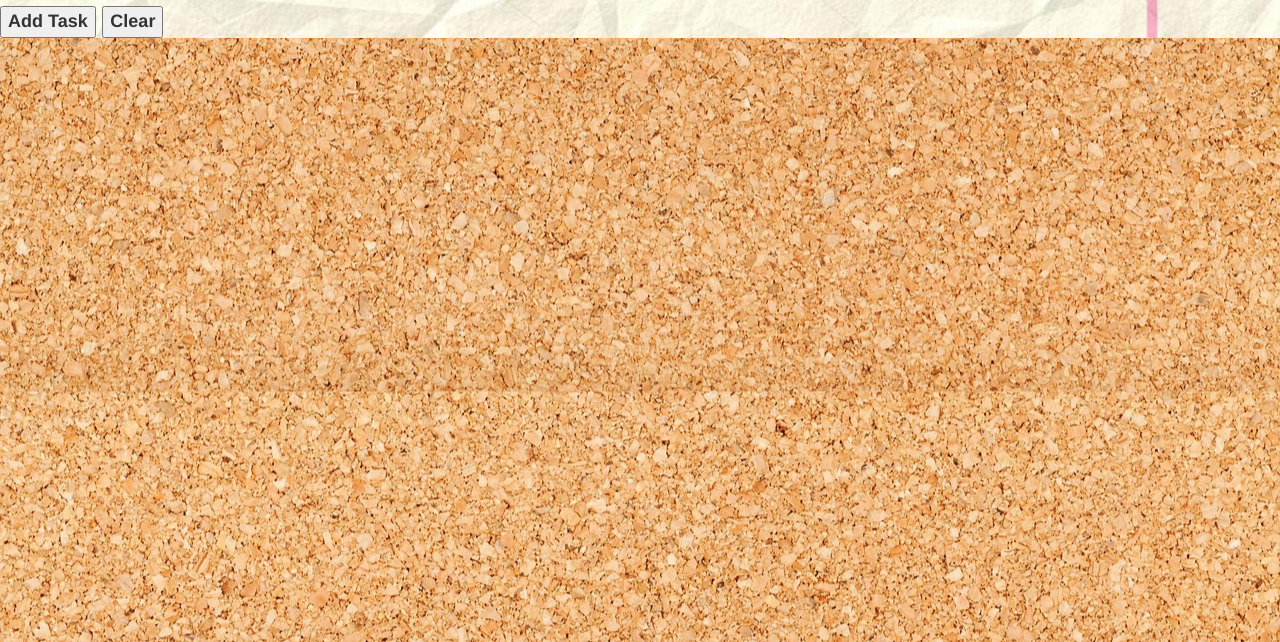
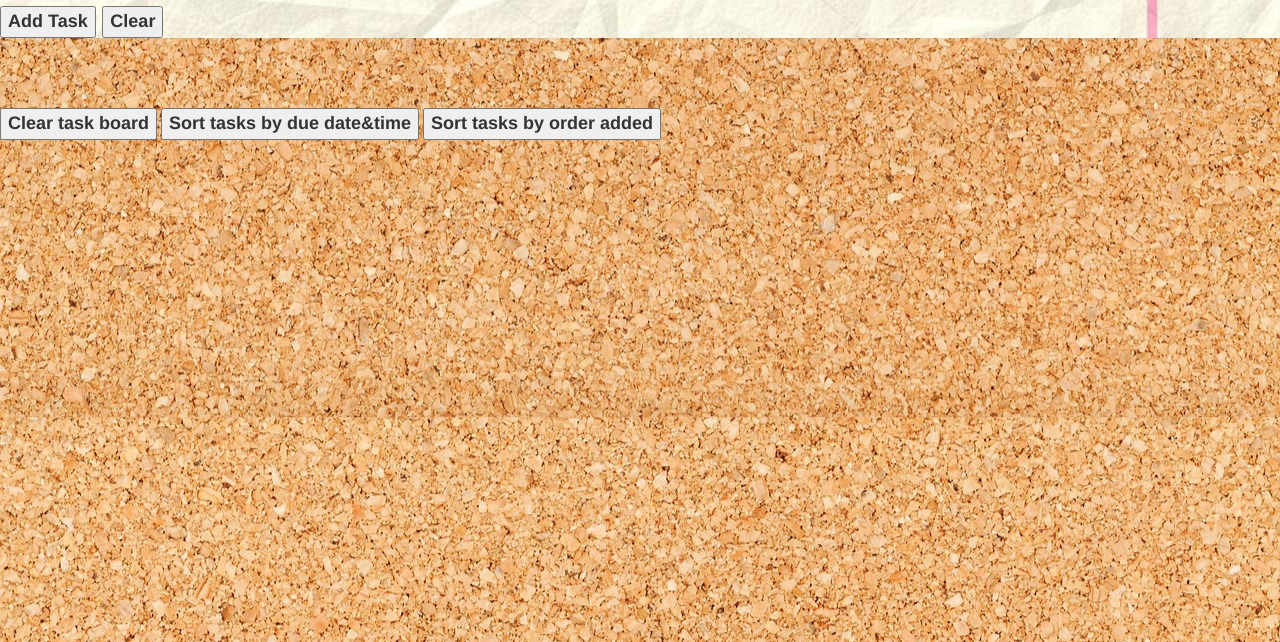
Before and after one commit to bwyoungy/Project-1---Task-Board, a plain HTML site: page index.html in a window 1280 px wide. Shown: the part 158-800 px from the top of the page. Drawn offline with nearby package versions, Linux system fonts and the light colour scheme.

Commit message:
Added extra functions clear & sort

```diff
--- a/index.html
+++ b/index.html
@@ -31,5 +31,10 @@
     </form>
 
     <div id="taskBoard"></div>
+
+    <br>
+    <button onclick="deleteAllTasks()">Clear task board</button>
+    <button onclick="sortTasksByDueDateTime()">Sort tasks by due date&time</button>
+    <button onclick="sortTasksByOrderAdded()">Sort tasks by order added</button>
 </body>
 </html>
--- a/main.js
+++ b/main.js
@@ -12,12 +12,16 @@ function addNewTask() {
 
     if (!validateInput()) return;
 
+    // Save date new task was added
+    let dateNow = new Date().toJSON();
+
     // Create object of task
     const newTask = {
         taskContent: document.getElementById("taskContentInput").value,
         taskDate: document.getElementById("taskDateInput").value,
         taskTime: document.getElementById("taskTimeInput").value,
-        taskNew: true
+        taskNew: true, // flag checking if task is new
+        taskDateTimeAdded: dateNow
     };
 
     // Add the new task to the task array
@@ -84,6 +88,54 @@ function deleteTask(index) {
     displayTasks();
 }
 
+// Deletes all tasks from tasks array and displays up-to-date (empty) tasklist
+function deleteAllTasks() {
+
+    // Delete all tasks from the array by setting array as empty array
+    tasks = [];
+
+    // Save task array in localStorage as JSON
+    localStorage.setItem("tasksArr", JSON.stringify(tasks));
+
+    displayTasks();
+}
+
+// Sorts tasks in array based on due date&time and displays up-to-date tasklist
+function sortTasksByDueDateTime() {
+
+    // Sort tasks using array sort function based on due date and time
+    tasks.sort(function(a, b){
+        let x = a.taskDate+a.taskTime;
+        let y = b.taskDate+b.taskTime;
+        if (x < y) {return -1;}
+        if (x > y) {return 1;}
+        return 0;
+      });
+
+    // Save task array in localStorage as JSON
+    localStorage.setItem("tasksArr", JSON.stringify(tasks));
+
+    displayTasks();
+}
+
+// Sorts tasks in array by original order added and displays up-to-date tasklist
+function sortTasksByOrderAdded() {
+
+    // Sort tasks using array sort function based on date&time added
+    tasks.sort(function(a, b){
+        let x = a.taskDateTimeAdded;
+        let y = b.taskDateTimeAdded;
+        if (x < y) {return -1;}
+        if (x > y) {return 1;}
+        return 0;
+      });
+
+    // Save task array in localStorage as JSON
+    localStorage.setItem("tasksArr", JSON.stringify(tasks));
+
+    displayTasks();
+}
+
 // Validates that all input fields were filled
 function validateInput() {
 
```
